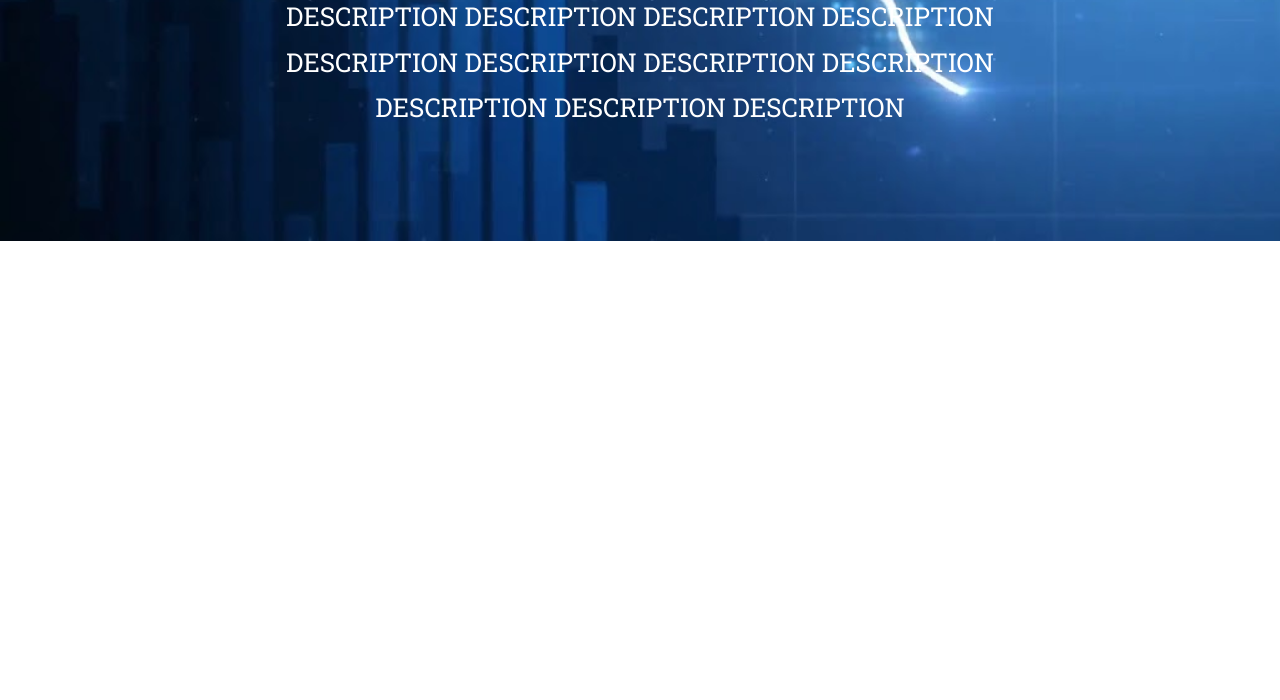
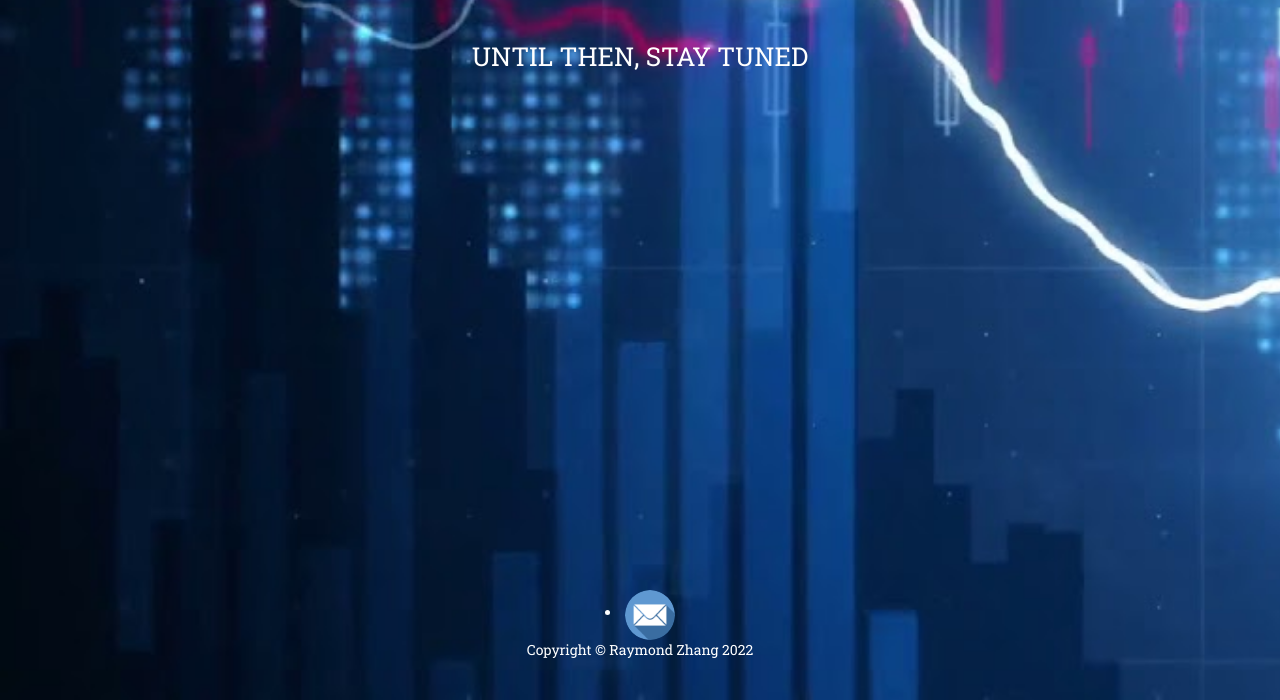
Before and after one commit to ZhangTradingAlgo/ZhangTradingAlgo.github.io, a plain HTML site: page algo/index.html in a window 1280 px wide. Shown: the part 655-1355 px from the top of the page. Before the commit the page ends 896 px from the top, so only its background shows below. Drawn offline with nearby package versions, Linux system fonts and the light colour scheme; a web font is replaced by a local one.

Commit message:
Added description and email

```diff
--- a/algo/index.html
+++ b/algo/index.html
@@ -29,15 +29,24 @@
 
             <div class="row">
                 <div class="col-lg-8 col-lg-offset-2 text-center">
+                    <br><br><br><br><br><br>
+                    <h1 class="section-heading-large">LAUNCHING <i>SOON</i></h1>
                     <br><br>
-                    <br><br>
-                    <br><br>
-                    <h1 class="section-heading-large">LAUNCHING <i>SOON</i></h1>
-                    <p class="large text-white">DESCRIPTION DESCRIPTION DESCRIPTION DESCRIPTION DESCRIPTION DESCRIPTION DESCRIPTION DESCRIPTION DESCRIPTION DESCRIPTION DESCRIPTION </p>
+                    <p class="large text-white">UNTIL THEN, STAY TUNED<p>
                 </div>
             </div>
         </div>
     </section>
 
+    <footer>
+        <div class="container">
+            <div class="row margin text-center">
+                <br><br><br><br><br><br><br><br><br><br><br><br><br><br><br><br><br><br>
+                <li><a href="mailto:rayzhang415@gmail.com"><img src="img/icon-email.png" width="50" height="50" class="img-circle"></a></li>
+                Copyright &copy; Raymond Zhang 2022
+            </div>
+        </div>
+    </footer>
+
 </body>
 </html>
```
Also changed, not shown: algo/img/icon-email.png (added).
